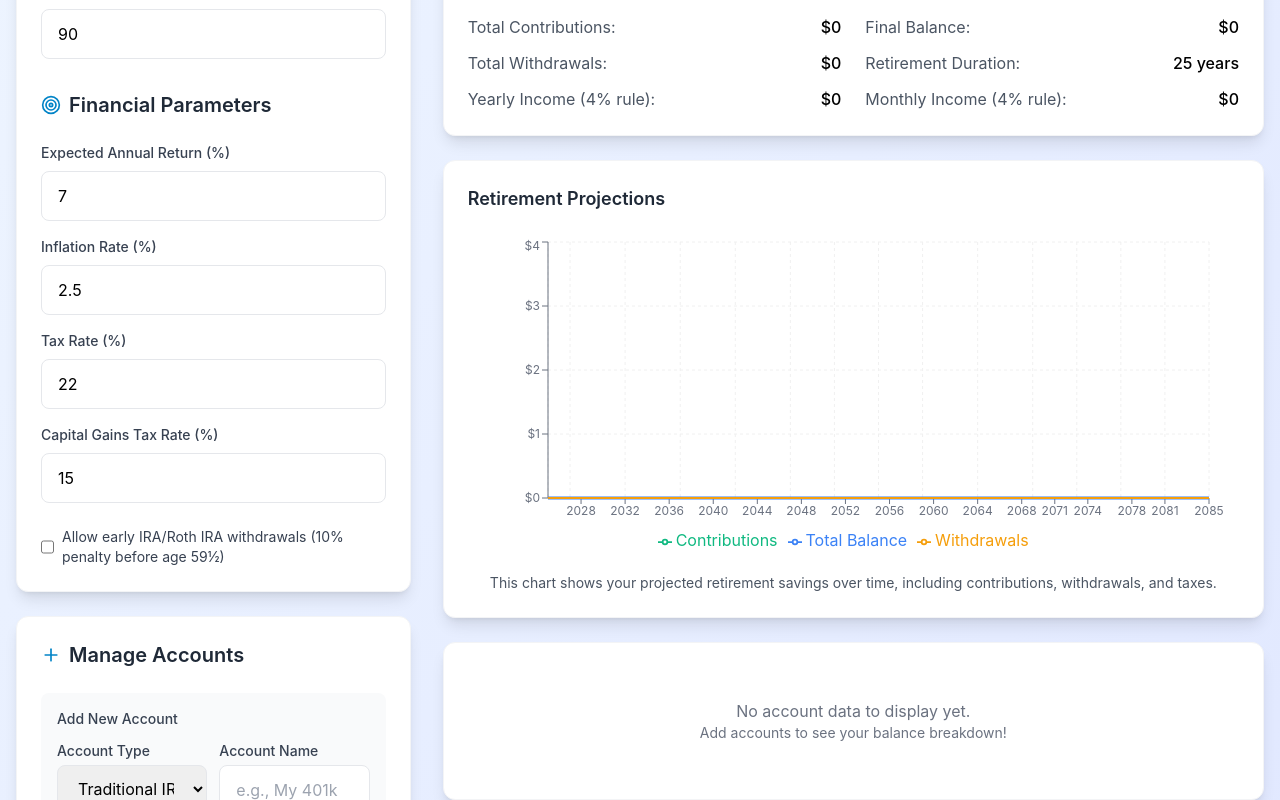
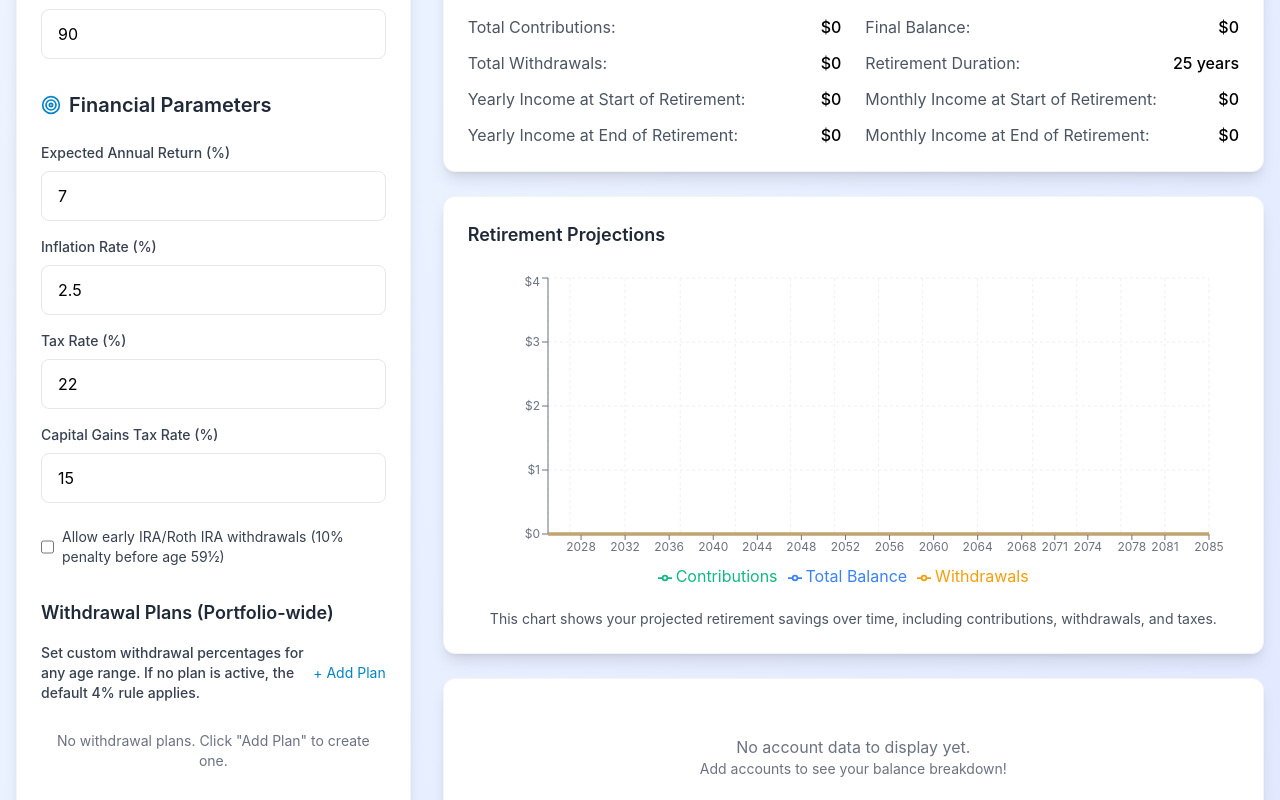
Before and after one commit to trevorlitsey/grainflow, a React (Vite) app: page / in a window 1280 px wide. Shown: the part 520-1320 px from the top of the page. Built offline with nearby package versions, Linux system fonts and the light colour scheme.

Commit message:
add custom withdraw amounts

```diff
--- a/src/components/InputForm.tsx
+++ b/src/components/InputForm.tsx
@@ -166,6 +166,134 @@ const InputForm = ({ data, onUpdate }: InputFormProps) => {
           </label>
         </div>
       </div>
+
+      {/* Withdrawal Plans */}
+      <div className="mt-8">
+        <h3 className="text-lg font-semibold text-gray-800 mb-4">
+          Withdrawal Plans (Portfolio-wide)
+        </h3>
+        <div className="space-y-3">
+          <div className="flex flex-col md:flex-row md:items-center md:justify-between gap-2">
+            <span className="text-sm font-medium text-gray-700 flex items-center gap-2">
+              Set custom withdrawal percentages for any age range. If no plan is
+              active, the default 4% rule applies.
+            </span>
+            <button
+              type="button"
+              onClick={() => {
+                const newPlan = {
+                  id:
+                    Date.now().toString() + Math.random().toString(36).slice(2),
+                  percentage: 4,
+                  startAge: data.retirementAge,
+                  endAge: data.lifeExpectancy,
+                };
+                onUpdate({
+                  withdrawalPlans: [...(data.withdrawalPlans || []), newPlan],
+                });
+              }}
+              className="text-sm text-primary-600 hover:text-primary-700 flex items-center gap-1 whitespace-nowrap"
+            >
+              + Add Plan
+            </button>
+          </div>
+          {(data.withdrawalPlans || []).map((plan, idx) => (
+            <div key={plan.id} className="bg-gray-50 rounded-lg p-3">
+              <div className="mb-2 text-sm font-medium text-gray-700">
+                Withdrawal Plan {idx + 1}
+              </div>
+              <div className="grid grid-cols-1 md:grid-cols-4 gap-2 items-end">
+                <div>
+                  <label className="block text-xs font-medium text-gray-700 mb-1">
+                    Withdrawal %
+                  </label>
+                  <input
+                    type="number"
+                    placeholder="4"
+                    min="0"
+                    max="100"
+                    value={plan.percentage}
+                    onChange={(e) => {
+                      const updated = (data.withdrawalPlans || []).map((p) =>
+                        p.id === plan.id
+                          ? {
+                              ...p,
+                              percentage: parseFloat(e.target.value) || 0,
+                            }
+                          : p
+                      );
+                      onUpdate({ withdrawalPlans: updated });
+                    }}
+                    className="input-field text-sm"
+                  />
+                </div>
+                <div>
+                  <label className="block text-xs font-medium text-gray-700 mb-1">
+                    Start Age
+                  </label>
+                  <input
+                    type="number"
+                    placeholder={data.retirementAge.toString()}
+                    value={plan.startAge}
+                    onChange={(e) => {
+                      const updated = (data.withdrawalPlans || []).map((p) =>
+                        p.id === plan.id
+                          ? { ...p, startAge: parseInt(e.target.value) || 0 }
+                          : p
+                      );
+                      onUpdate({ withdrawalPlans: updated });
+                    }}
+                    className="input-field text-sm"
+                  />
+                </div>
+                <div>
+                  <label className="block text-xs font-medium text-gray-700 mb-1">
+                    End Age
+                  </label>
+                  <input
+                    type="number"
+                    placeholder={data.lifeExpectancy.toString()}
+                    value={plan.endAge}
+                    onChange={(e) => {
+                      const updated = (data.withdrawalPlans || []).map((p) =>
+                        p.id === plan.id
+                          ? {
+                              ...p,
+                              endAge:
+                                parseInt(e.target.value) || data.lifeExpectancy,
+                            }
+                          : p
+                      );
+                      onUpdate({ withdrawalPlans: updated });
+                    }}
+                    className="input-field text-sm"
+                  />
+                </div>
+                <div className="flex md:justify-center mt-4 md:mt-0">
+                  <button
+                    type="button"
+                    onClick={() =>
+                      onUpdate({
+                        withdrawalPlans: (data.withdrawalPlans || []).filter(
+                          (p) => p.id !== plan.id
+                        ),
+                      })
+                    }
+                    className="btn-secondary text-red-500 hover:text-red-700 w-full"
+                  >
+                    Remove
+                  </button>
+                </div>
+              </div>
+            </div>
+          ))}
+          {(data.withdrawalPlans || []).length === 0 && (
+            <div className="text-center py-4 text-gray-500 text-sm">
+              No withdrawal plans. Click "Add Plan" to create one.
+            </div>
+          )}
+        </div>
+      </div>
     </div>
   );
 };
--- a/src/components/SummaryMetrics.tsx
+++ b/src/components/SummaryMetrics.tsx
@@ -125,9 +125,19 @@ const SummaryMetrics = ({ projections, data }: SummaryMetricsProps) => {
               </span>
             </div>
             <div className="flex justify-between">
-              <span className="text-gray-600">Yearly Income (4% rule):</span>
+              <span className="text-gray-600">
+                Yearly Income at Start of Retirement:
+              </span>
               <span className="font-medium">
                 {formatCurrency(retirementProjection?.withdrawals || 0)}
+              </span>
+            </div>
+            <div className="flex justify-between">
+              <span className="text-gray-600">
+                Yearly Income at End of Retirement:
+              </span>
+              <span className="font-medium">
+                {formatCurrency(endProjection?.withdrawals || 0)}
               </span>
             </div>
           </div>
@@ -152,9 +162,19 @@ const SummaryMetrics = ({ projections, data }: SummaryMetricsProps) => {
               </span>
             </div>
             <div className="flex justify-between">
-              <span className="text-gray-600">Monthly Income (4% rule):</span>
+              <span className="text-gray-600">
+                Monthly Income at Start of Retirement:
+              </span>
               <span className="font-medium">
                 {formatCurrency((retirementProjection?.withdrawals || 0) / 12)}
+              </span>
+            </div>
+            <div className="flex justify-between">
+              <span className="text-gray-600">
+                Monthly Income at End of Retirement:
+              </span>
+              <span className="font-medium">
+                {formatCurrency((endProjection?.withdrawals || 0) / 12)}
               </span>
             </div>
           </div>
--- a/src/types/index.ts
+++ b/src/types/index.ts
@@ -3,6 +3,13 @@ export type AccountType = "IRA" | "Roth IRA" | "Brokerage";
 export interface ContributionPlan {
   id: string;
   yearlyAmount: number;
+  startAge: number;
+  endAge: number;
+}
+
+export interface WithdrawalPlan {
+  id: string;
+  percentage: number; // e.g., 4 for 4%
   startAge: number;
   endAge: number;
 }
@@ -26,6 +33,7 @@ export interface RetirementData {
   taxRate: number;
   capitalGainsRate: number;
   allowEarlyIRAWithdrawals?: boolean;
+  withdrawalPlans?: WithdrawalPlan[];
 }
 
 export interface YearlyProjection {
@@ -70,4 +78,5 @@ export const DEFAULT_RETIREMENT_DATA: RetirementData = {
   taxRate: 22,
   capitalGainsRate: 15,
   allowEarlyIRAWithdrawals: false,
+  withdrawalPlans: [],
 };
--- a/src/utils/calculations.ts
+++ b/src/utils/calculations.ts
@@ -45,7 +45,6 @@ export const calculateYearlyProjections = (
     // Calculate total withdrawal amount first
     let totalWithdrawalNeeded = 0;
     if (isRetired) {
-      const withdrawalRate = 0.04; // 4% rule
       // Calculate total balance before withdrawals (including growth)
       const totalBalanceBeforeWithdrawals = Object.values(
         accountBalances
@@ -54,10 +53,24 @@ export const calculateYearlyProjections = (
           sum + calculateCompoundInterest(balance, data.expectedReturn, 1),
         0
       );
-      totalWithdrawalNeeded = totalBalanceBeforeWithdrawals * withdrawalRate;
+      // Check for global withdrawal plan for this year
+      let planWithdrawal = null;
+      if (data.withdrawalPlans && data.withdrawalPlans.length > 0) {
+        const activePlan = data.withdrawalPlans.find(
+          (p) => age >= p.startAge && age <= p.endAge
+        );
+        if (activePlan) {
+          planWithdrawal =
+            (activePlan.percentage / 100) * totalBalanceBeforeWithdrawals;
+        }
+      }
+      totalWithdrawalNeeded =
+        planWithdrawal !== null
+          ? planWithdrawal
+          : totalBalanceBeforeWithdrawals * 0.04;
     }
 
-    // Calculate withdrawals first to ensure they add up to 4%
+    // Calculate withdrawals first to ensure they add up to 4% or custom plan
     const withdrawalAmounts: Record<string, number> = {};
     let totalWithdrawalsCalculated = 0;
 
@@ -72,7 +85,7 @@ export const calculateYearlyProjections = (
         );
       });
 
-      // Distribute withdrawals according to priority order
+      // Always use the totalWithdrawalNeeded (from plan or 4% rule)
       let remainingWithdrawal = totalWithdrawalNeeded;
 
       // First, withdraw from brokerage accounts
```
